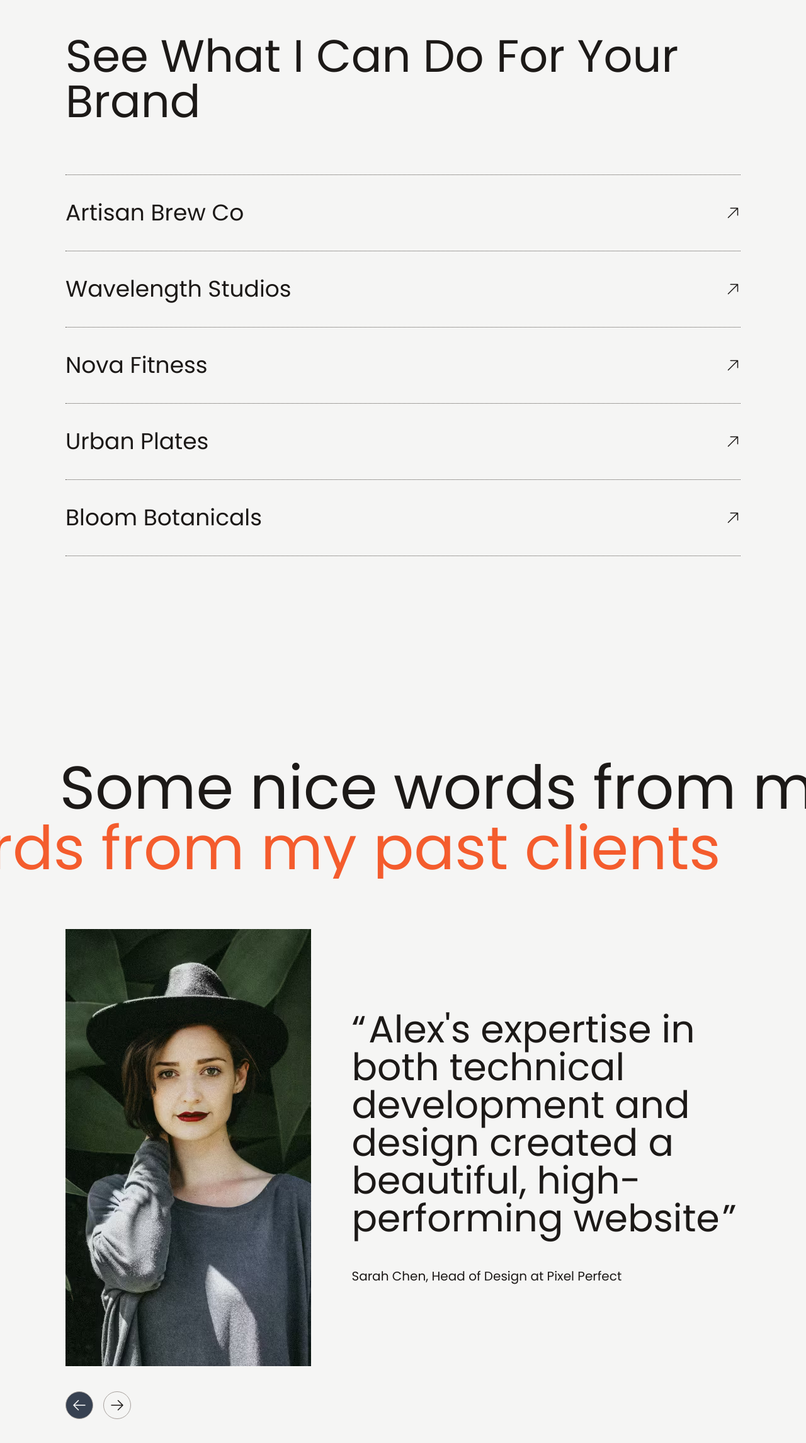
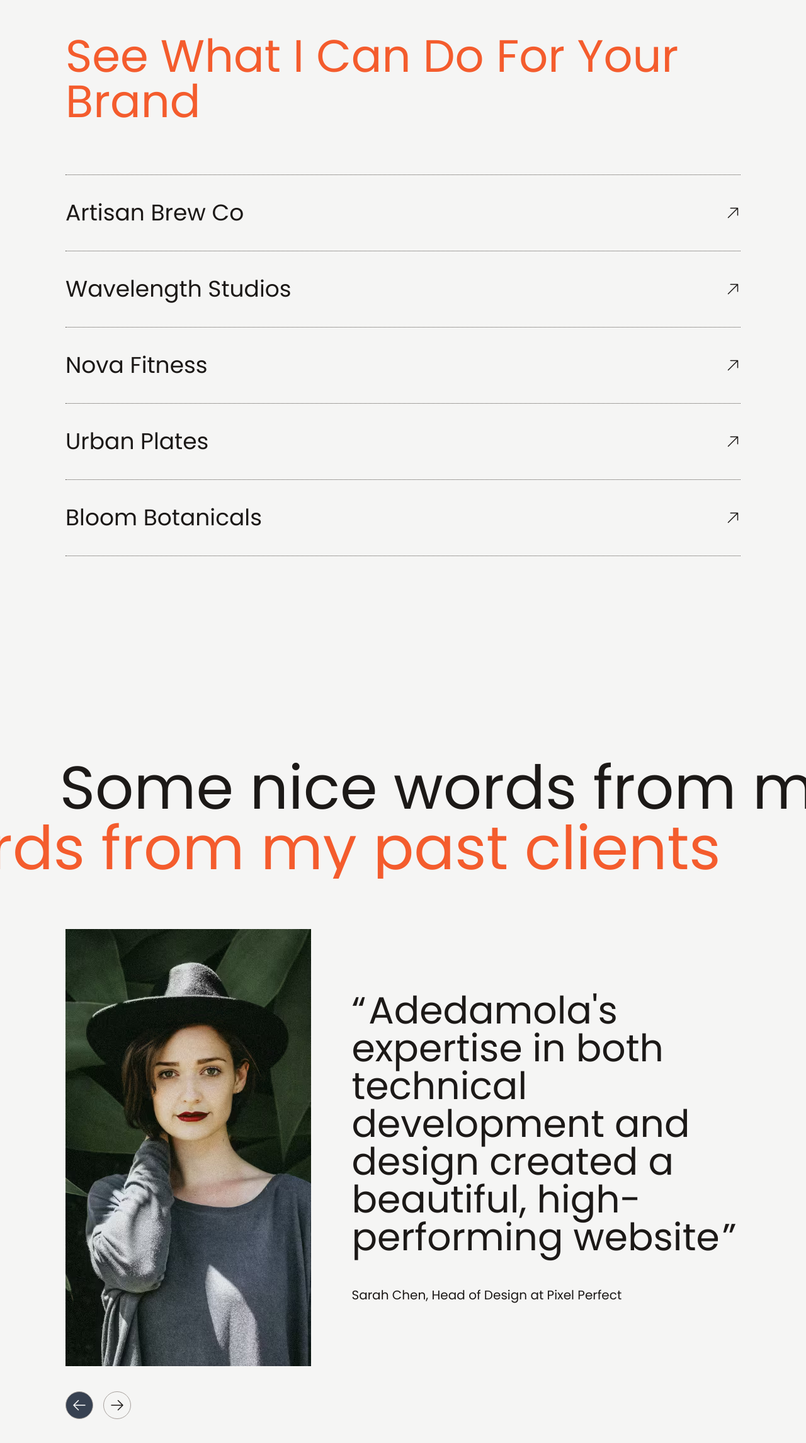
Before and after one commit to signordemola/demoladev, a Next.js app: page / in a window 1280 px wide. Shown: the part 1979-4270 px from the top of the page at 63% size. Built offline with nearby package versions, Linux system fonts and the light colour scheme.

Commit message:
faq & navbar commit

```diff
--- a/components/faqs.tsx
+++ b/components/faqs.tsx
@@ -10,7 +10,7 @@ const Faqs = () => {
   return (
     <section className="section" id="faqs">
       <div className="container">
-        <h2 className="text-4xl md:text-7xl lg:text-8xl">FAQs</h2>
+        <h2 className="text-4xl md:text-7xl lg:text-8xl text-red-orange-500">FAQs</h2>
 
         <div className="mt-10 md:mt-16 lg:mt-20">
           {faqs?.map(({ question, answer }, index) => (
--- a/components/header.tsx
+++ b/components/header.tsx
@@ -113,7 +113,7 @@ const Header = () => {
     <header>
       {/* mobile nav */}
       <div
-        className="fixed top-0 left-0 w-full h-0 overflow-hidden bg-stone-900 z-10"
+        className="fixed top-0 left-0 w-full h-0 overflow-hidden bg-stone-900 z-20"
         ref={navScope}
       >
         <nav className="mt-20 flex flex-col">
--- a/components/projects.tsx
+++ b/components/projects.tsx
@@ -7,7 +7,7 @@ const Projects = () => {
   return (
     <section className="section" id="projects">
       <div className="container">
-        <h2 className="text-3xl md:text-6xl lg:text-7xl capitalize ">
+        <h2 className="text-3xl md:text-6xl lg:text-7xl capitalize text-red-orange-500">
           See what i can do for your brand
         </h2>
 
--- a/constants/index.ts
+++ b/constants/index.ts
@@ -47,7 +47,7 @@ export const testimonials = [
     company: "Pixel Perfect",
     role: "Head of Design",
     quote:
-      "Alex's expertise in both technical development and design created a beautiful, high-performing website",
+      "Adedamola's expertise in both technical development and design created a beautiful, high-performing website",
 
     image: testimonialImage1,
     imagePositionY: 0.2,
@@ -57,7 +57,7 @@ export const testimonials = [
     company: "Craft Coffe Co",
     role: "Founder",
     quote:
-      "Alex's expertise in both technical development and design created a beautiful, high-performing website",
+      "Adedamola's expertise in both technical development and design created a beautiful, high-performing website",
 
     image: testimonialImage2,
     imagePositionY: 0.1,
@@ -67,7 +67,7 @@ export const testimonials = [
     company: "Studio Minimal",
     role: "Creative Director",
     quote:
-      "Alex's expertise in both technical development and design created a beautiful, high-performing website",
+      "Adedamola's expertise in both technical development and design created a beautiful, high-performing website",
 
     image: testimonialImage3,
     imagePositionY: 0.4,
```
